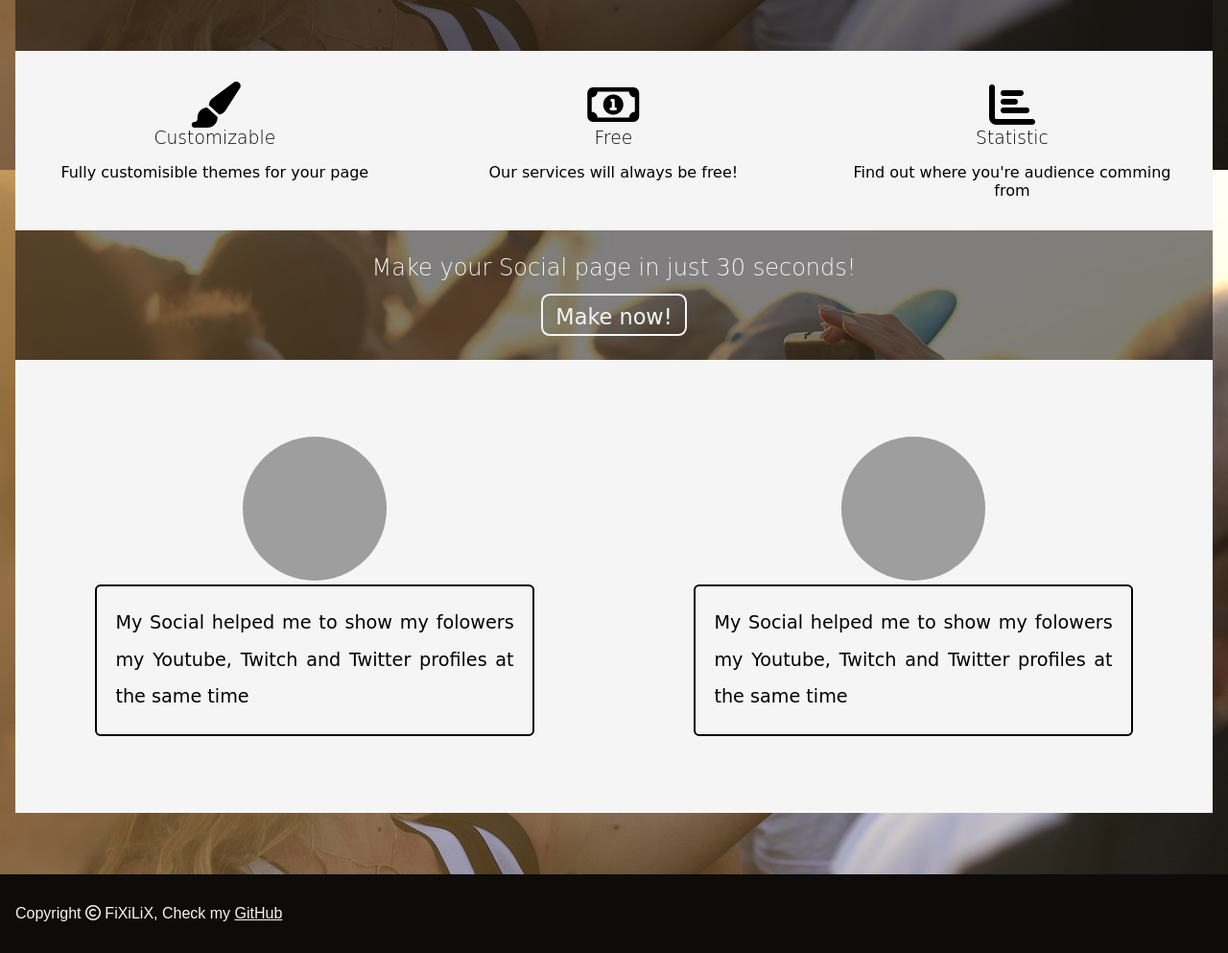
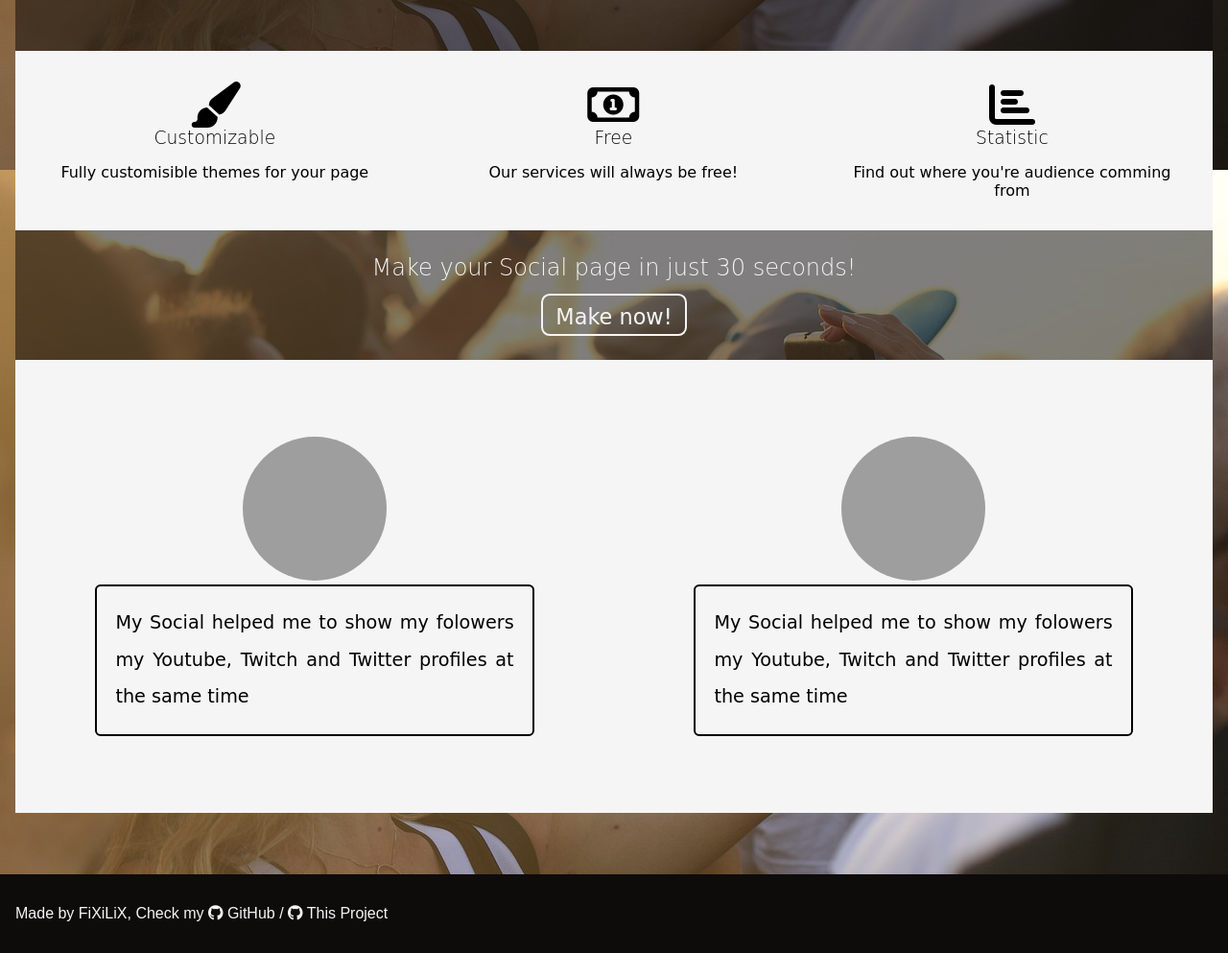
Before and after one commit to FiXiLiX/my-social-design, a plain HTML site: page index.html in a window 1280 px wide. Shown: the part 676-1669 px from the top of the page at 96% size. Drawn offline with nearby package versions, Linux system fonts and the light colour scheme; grey boxes are pictures that could not be loaded; a web font is replaced by a local one.

Commit message:
Final Touch

```diff
--- a/index.html
+++ b/index.html
@@ -85,7 +85,11 @@
         </article>
     </div>
     <footer>
-        <p>Copyright <i class="fa fa-copyright" aria-hidden="true"></i> FiXiLiX, Check my <a href="https://github.com/FiXiLiX">GitHub</a></p>
+        <p>Made by FiXiLiX, Check my
+            <a target="_blank" href="https://github.com/FiXiLiX"><i class="fab fa-github"></i> GitHub</a>
+             /
+            <a target="_blank" href="https://github.com/FiXiLiX/my-social-design"><i class="fab fa-github"></i> This Project</a>
+        </p>
     </footer>
 
     <script src="https://kit.fontawesome.com/a076d05399.js"></script>
--- a/style.css
+++ b/style.css
@@ -167,6 +167,7 @@ footer {
 
 footer > p > a{
     color: whitesmoke !important;
+    text-decoration: none;
 }
 
 .navbar-list {
```
